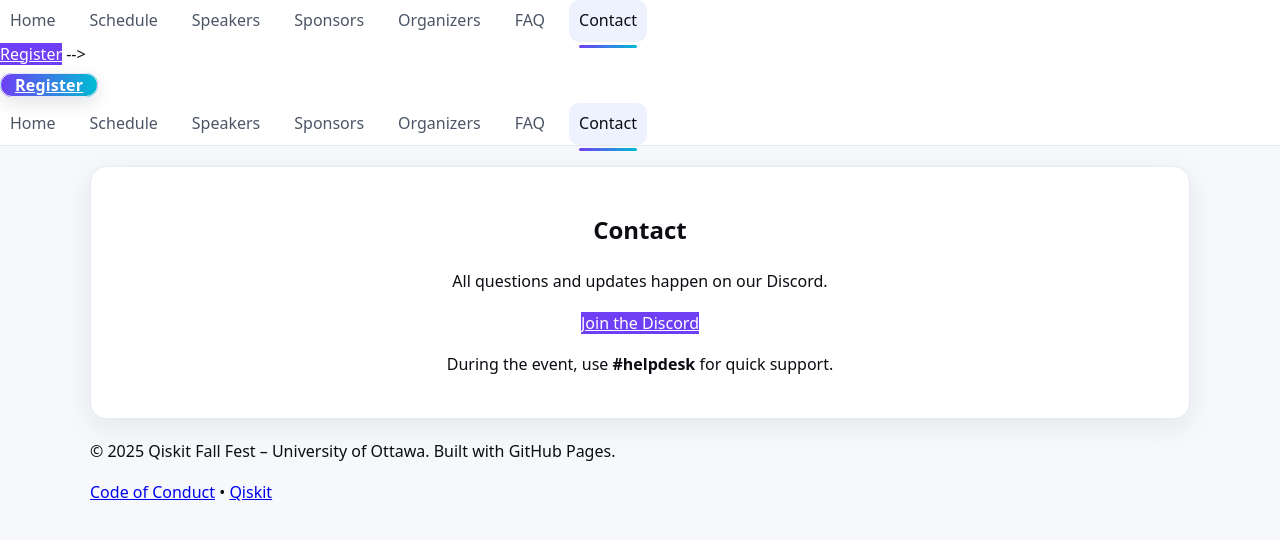
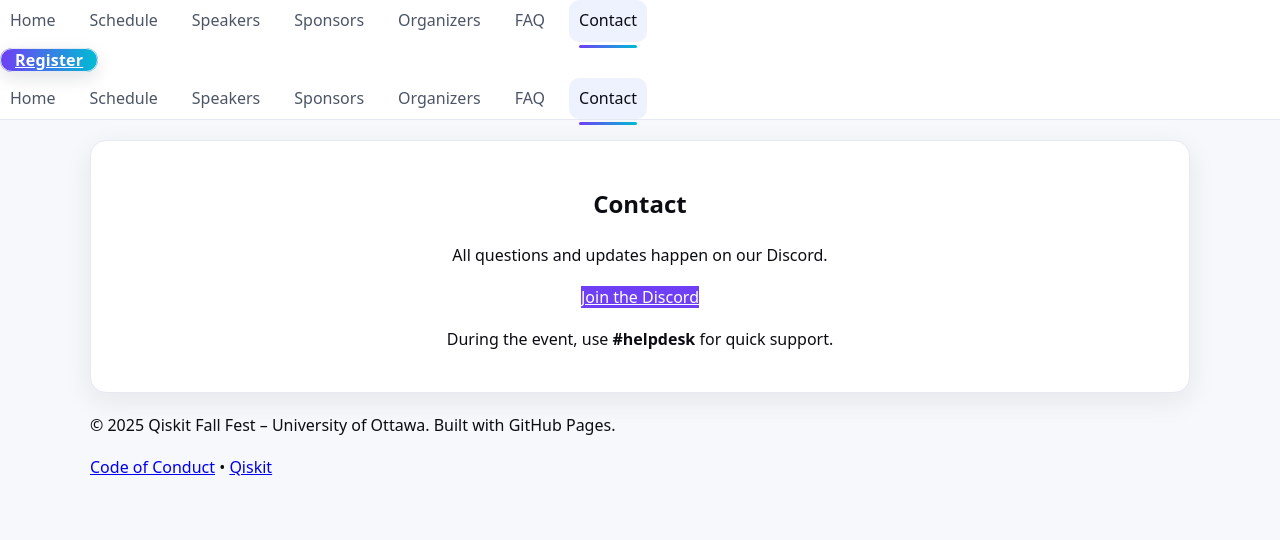
Before and after one commit to utkarshh-singh/fall-fest-2025-website, a Jekyll site: the page built from contact.md, in a window 1280 px wide. Shown: the top 540 px of the page. Built offline with Jekyll 4.4.1, drawn with Linux system fonts in a browser that asks for light colours.

Commit message:
Update default.html

```diff
--- a/_layouts/default.html
+++ b/_layouts/default.html
@@ -22,15 +22,15 @@
       <div class="brand" href="{{ '/' | relative_url }}">
         <img src="{{ '/assets/Badge_Dark.svg' | relative_url }}" alt="Qiskit Fall Fest logo" class="logo">
         <span>Qiskit Fall Fest 2025 • uOttawa</span>
-      </div>
+      </div> -->
 
       {% include nav.html %}
 
       <!-- Register button lives in header on all pages -->
-      <a class="btn primary"
+<!--       <a class="btn primary"
          href="{{ site.register_url }}"
          target="_blank" rel="noopener">Register</a>
-    </div> -->
+    </div>  -->
 
     <div class="nav-right">
       <!-- Desktop CTA (hidden on mobile) -->
```
